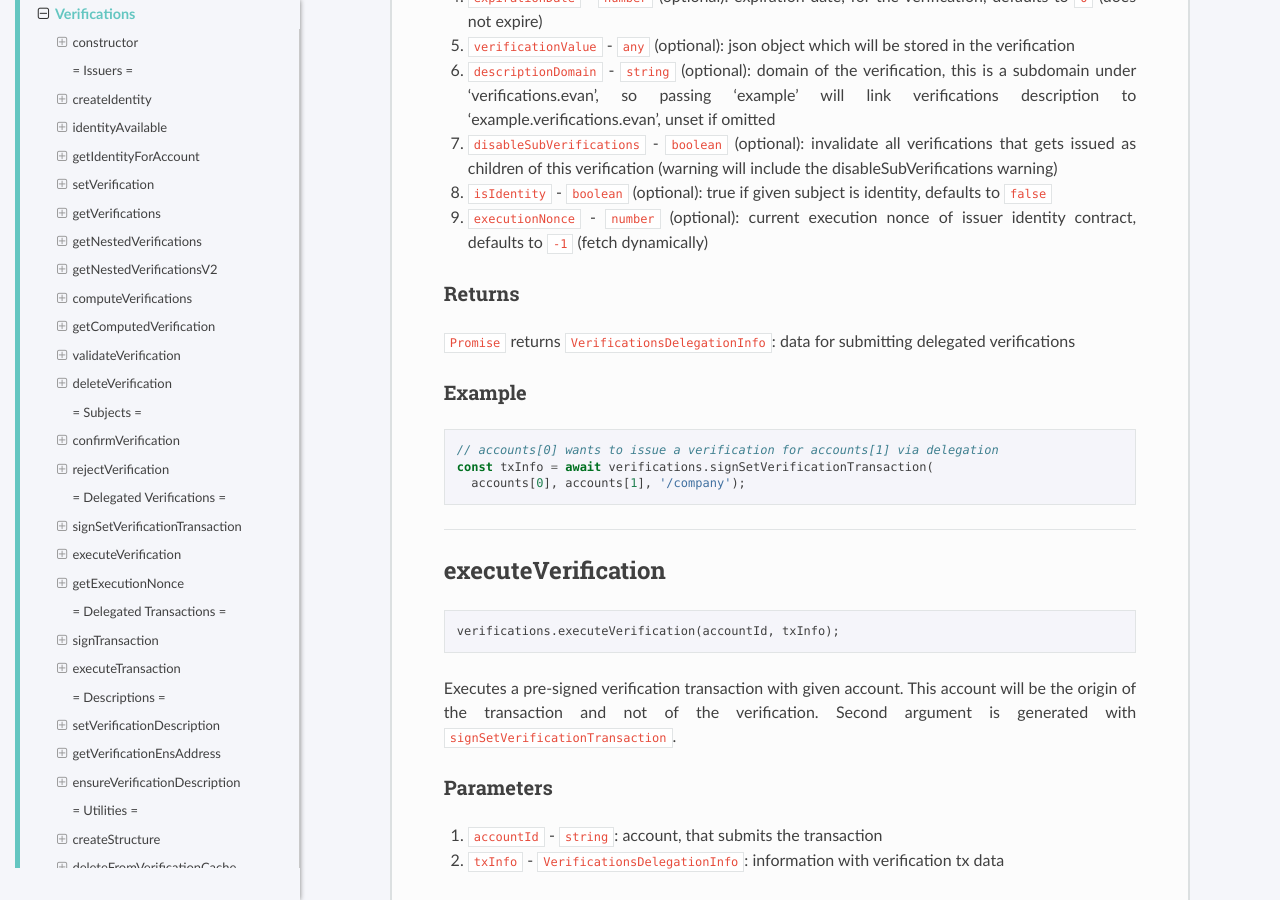
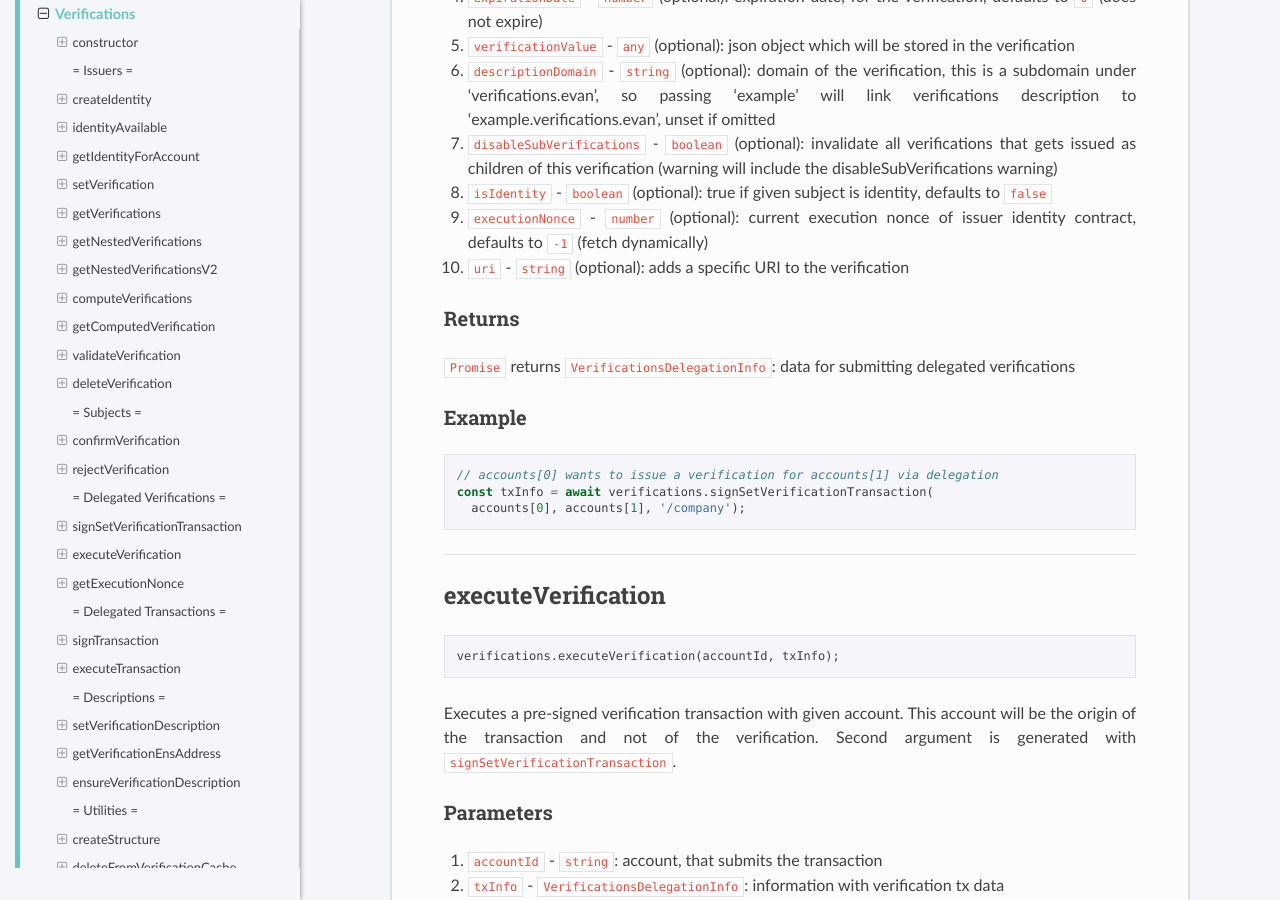
Before and after one commit to evannetwork/api-blockchain-core, a Sphinx documentation site: the page built from docs/profile/verifications.rst, in a window 1280 px wide and 900 px high, scrolled down 15199 px. Built offline with Sphinx 7.4.7 and the Read the Docs theme 2.0.0, drawn with Linux system fonts in a browser that asks for light colours; pages that are not in the unit, such as notebooks, are missing from menus.

Commit message:
add docu update
- [CORE-748]

```diff
--- a/docs/profile/verifications.rst
+++ b/docs/profile/verifications.rst
@@ -878,6 +878,7 @@ Parameters
 #. ``disableSubVerifications`` - ``boolean`` (optional): invalidate all verifications that gets issued as children of this verification (warning will include the disableSubVerifications warning)
 #. ``isIdentity`` - ``boolean`` (optional): true if given subject is identity, defaults to ``false``
 #. ``executionNonce`` - ``number`` (optional): current execution nonce of issuer identity contract, defaults to ``-1`` (fetch dynamically)
+#. ``uri`` - ``string`` (optional): adds a specific URI to the verification
 
 -------
 Returns
```
